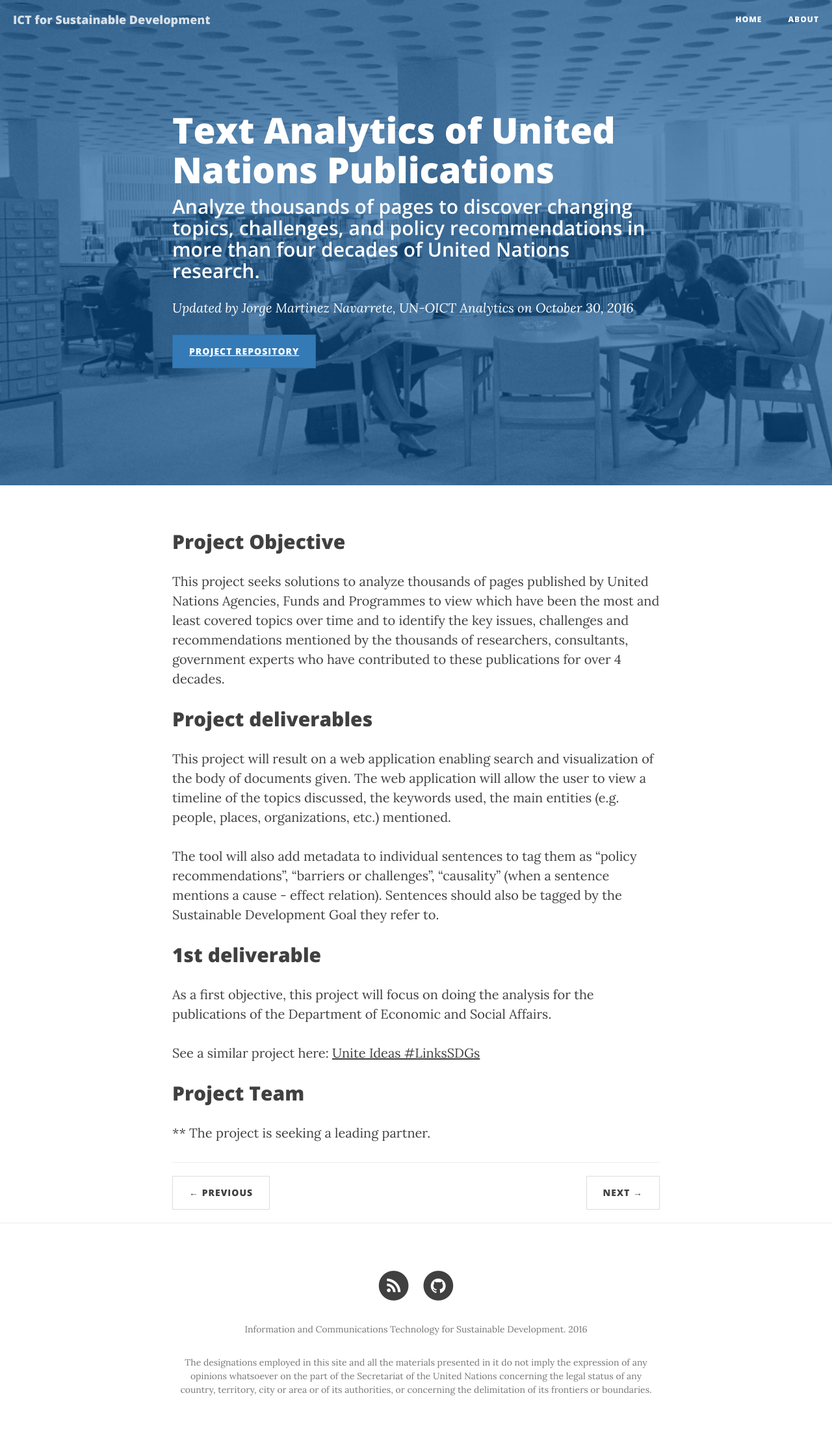
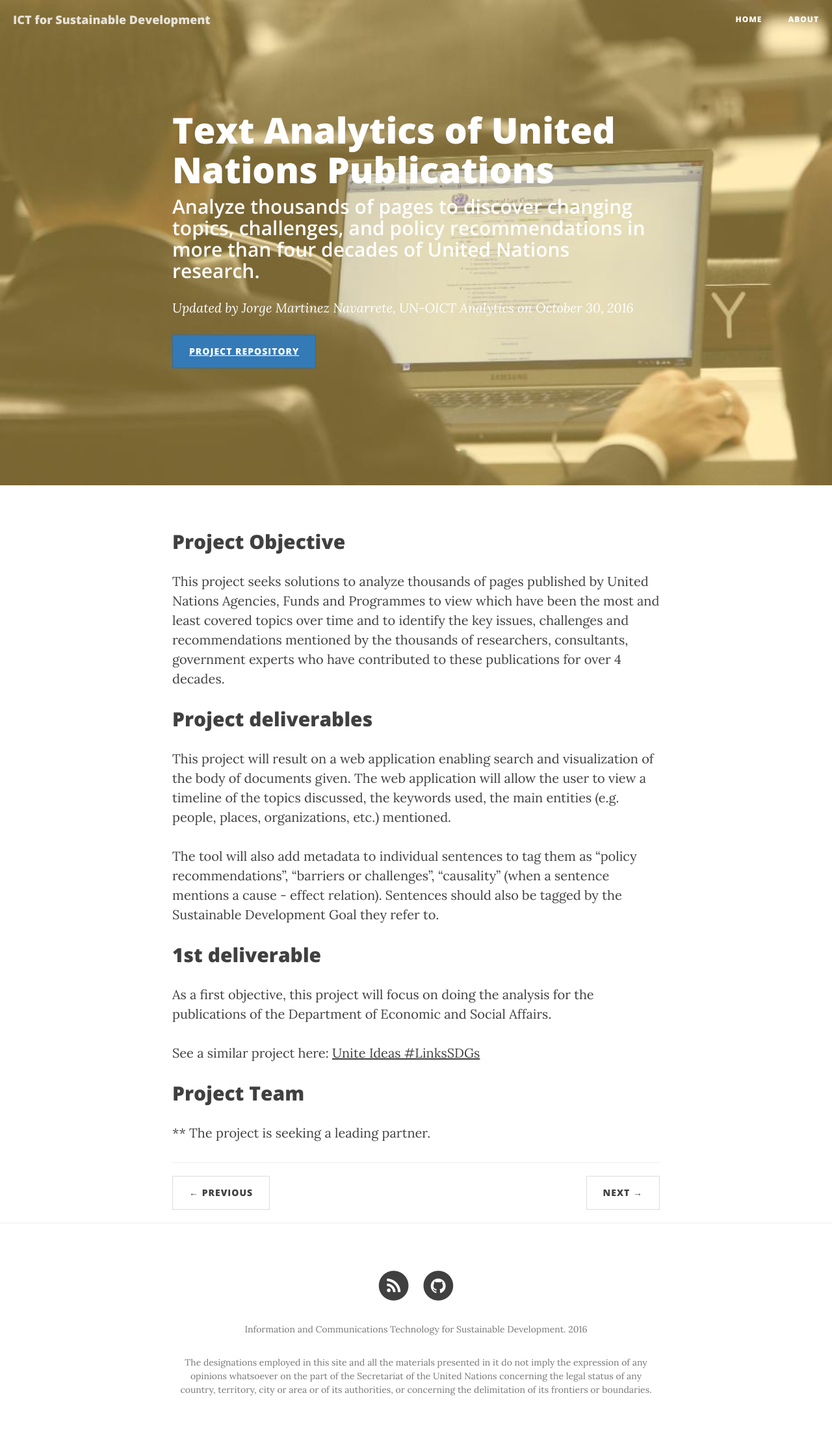
Before and after one commit to jmmnn/ICT4SD.github.io, a Jekyll site: the page built from _posts/2016-10-30-Project_Analyze_Publications.markdown, in a window 1280 px wide. Shown: the whole page at 65% size. Built offline with Jekyll 4.4.1, drawn with Linux system fonts in a browser that asks for light colours; nearby versions of some CDN libraries.

Commit message:
updated images

```diff
--- a/_posts/2016-09-27-Project_ST_SEARCH.markdown
+++ b/_posts/2016-09-27-Project_ST_SEARCH.markdown
@@ -1,6 +1,6 @@
 ---
 layout:     post
-header-img: "img/st_search.png"
+header-img: "img/st_search.jpg"
 title:      "Science & Technology Search Engine for Sustainable Development"
 subtitle:   "Build a searchable collection of science and technology knowledge useful to implement the SDGs."
 repository: "Science_Technology_Search"
--- a/_posts/2016-10-28-Project_RapidAssessment.markdown
+++ b/_posts/2016-10-28-Project_RapidAssessment.markdown
@@ -1,6 +1,6 @@
 ---
 layout:     post
-header-img: "img/NLP_SDGs.png"
+header-img: "img/rapid.jpg"
 title:      "Rapid Assessment of national planning documents using machine-based text analysis"
 subtitle:   "Analyze legislation and development plans in countries worldwide to reveal their alignment with the SDG targets."
 repository: "Rapid_Assessment_Tools"
--- a/_posts/2016-10-30-Project_Analyze_Publications.markdown
+++ b/_posts/2016-10-30-Project_Analyze_Publications.markdown
@@ -1,6 +1,6 @@
 ---
 layout:     post
-header-img: "img/NLP_SDGs.png"
+header-img: "img/publications.jpg"
 title:      "Text Analytics of United Nations Publications"
 subtitle:   "Analyze thousands of pages to discover changing topics, challenges, and policy recommendations in more than four decades of United Nations research."
 repository: "Analyze_Publications"
```
Also changed, not shown: img/NLP_SDGs.png (deleted), img/cybersecurity.jpg, img/disabilities.jpg (added), img/ods.jpg (added), img/publications.jpg (added), img/rapid.jpg (added), img/st_search.jpg (added), img/st_search.png (deleted).
